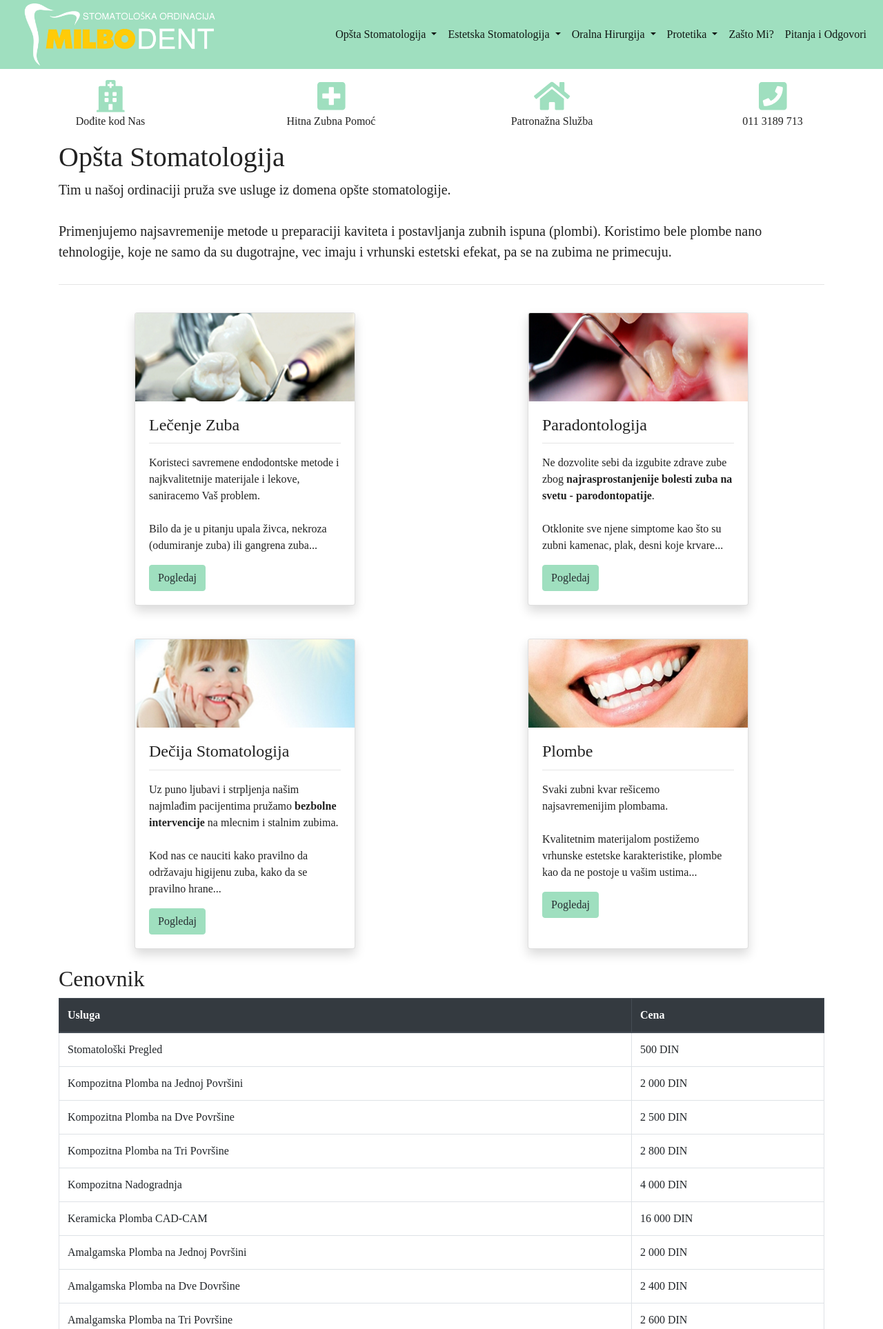
After one commit to aleksandar-galic/milbo_dent, a PHP site: page /views/opsta_stomatologija.view.php in a window 1280 px wide. The commit adds this page. Shown: the top 1927 px of the page at 69% size. Run offline with PHP 8.4, Linux system fonts and the light colour scheme; some web fonts are replaced.

Commit message:
feat: opsta stomatologija

```diff
--- a/routes.php
+++ b/routes.php
@@ -3,6 +3,8 @@
 $router->get('', 'views/index.view.php');
 
 // Opsta Stomatologija
+$router->get('opsta-stomatologija', 'views/opsta_stomatologija.view.php');
+
 $router->get('plombe', 'views/plombe.view.php');
 $router->get('lecenje-zuba', 'views/lecenje_zuba.view.php');
 $router->get('paradontologija', 'views/paradontologija.view.php');
--- /dev/null
+++ b/views/opsta_stomatologija.view.php
@@ -0,0 +1,142 @@
+<?php require ('partials/header.php'); ?>
+
+	<!-- About Section -->
+	<div class="container">
+		<div class="row">
+			<div class="col-12">
+				<h1>Opšta Stomatologija</h1>
+			</div>
+			<hr class="my-3">
+			<div class="col-12">
+				<p class="lead">
+					Tim u našoj ordinaciji pruža sve usluge iz domena opšte stomatologije.
+					<br><br>
+					Primenjujemo najsavremenije metode u preparaciji kaviteta i postavljanja zubnih ispuna (plombi). Koristimo <b>bele plombe</b> nano tehnologije, koje ne samo da su dugotrajne, vec imaju i vrhunski estetski efekat, pa se na zubima ne primecuju.
+				</p>
+			</div>
+		</div>
+		<hr class="my-3">
+	</div>
+
+	<!-- Cards -->
+	<div class="container-xl">
+		<div class="d-flex row justify-content-around">
+			<div class="card m-4 shadow" style="width: 20rem; height: auto;">
+				<img src="images/Opsta/lecenje_zuba.jpg" class="card-img-top" alt="..." style="height: 8rem;">
+				<div class="card-body">
+					<h4 class="card-title">Lečenje Zuba</h4>
+					<hr class="mt-0">
+					<p class="card-text">
+						Koristeci savremene endodontske metode i najkvalitetnije materijale i lekove, saniracemo Vaš problem.
+						<br><br>
+						Bilo da je u pitanju upala živca, nekroza (odumiranje zuba) ili gangrena zuba...
+					</p>
+					<a href="lecenje-zuba" class="btn btn-primary">Pogledaj</a>
+				</div>
+			</div>
+			<div class="card m-4 shadow" style="width: 20rem; height: auto;">
+				<img src="images/Opsta/paradontologija.jpg" class="card-img-top" alt="..." style="height: 8rem;">
+				<div class="card-body">
+					<h4 class="card-title">Paradontologija</h4>
+					<hr class="mt-0">
+					<p class="card-text">
+						Ne dozvolite sebi da izgubite zdrave zube zbog <b>najrasprostanjenije bolesti zuba na svetu - parodontopatije</b>.
+						<br><br>
+						Otklonite sve njene simptome kao što su zubni kamenac, plak, desni koje krvare...
+					</p>
+					<a href="paradontologija" class="btn btn-primary">Pogledaj</a>
+				</div>
+			</div>
+		</div>
+
+		<div class="d-flex row justify-content-around">
+			<div class="card m-4 shadow" style="width: 20rem; height: auto;">
+				<img src="images/Opsta/decija.jpg" class="card-img-top" alt="..." style="height: 8rem;">
+				<div class="card-body">
+					<h4 class="card-title">Dečija Stomatologija</h4>
+					<hr class="mt-0">
+					<p class="card-text">
+						Uz puno ljubavi i strpljenja našim najmlađim pacijentima pružamo <b>bezbolne intervencije</b> na mlecnim i stalnim zubima.
+						<br><br>
+						Kod nas ce nauciti kako pravilno da održavaju higijenu zuba, kako da se pravilno hrane...
+					</p>
+					<a href="decija-stomatologija" class="btn btn-primary">Pogledaj</a>
+				</div>
+			</div>
+			<div class="card m-4 shadow" style="width: 20rem; height: auto;">
+				<img src="images/Opsta/restauracija.jpg" class="card-img-top" alt="..." style="height: 8rem;">
+				<div class="card-body">
+					<h4 class="card-title">Plombe</h4>
+					<hr class="mt-0">
+					<p class="card-text">
+						Svaki zubni kvar rešicemo najsavremenijim plombama.
+						<br><br>
+						Kvalitetnim materijalom postižemo vrhunske estetske karakteristike, plombe kao da ne postoje u vašim ustima...
+					</p>
+					<a href="plombe" class="btn btn-primary">Pogledaj</a>
+				</div>
+			</div>
+		</div>
+	</div>
+
+	<!-- Cenovnik -->
+	<div class="container">
+		<h2>Cenovnik</h2>
+		<table class="table table-bordered">
+			<thead class="thead-dark">
+				<tr>
+					<th scope="col">Usluga</th>
+					<th scope="col">Cena</th>
+				</tr>
+			</thead>
+			<tbody>
+				<tr>
+					<td>Stomatološki Pregled</td>
+					<td>500 DIN</td>
+				</tr>
+				<tr>
+					<td>Kompozitna Plomba na Jednoj Površini</td>
+					<td>2 000 DIN</td>
+				</tr>
+				<tr>
+					<td>Kompozitna Plomba na Dve Površine</td>
+					<td>2 500 DIN</td>
+				</tr>
+				<tr>
+					<td>Kompozitna Plomba na Tri Površine</td>
+					<td>2 800 DIN</td>
+				</tr>
+				<tr>
+					<td>Kompozitna Nadogradnja</td>
+					<td>4 000 DIN</td>
+				</tr>
+				<tr>
+					<td>Keramicka Plomba CAD-CAM</td>
+					<td>16 000 DIN</td>
+				</tr>
+				<tr>
+					<td>Amalgamska Plomba na Jednoj Površini</td>
+					<td>2 000 DIN</td>
+				</tr>
+				<tr>
+					<td>Amalgamska Plomba na Dve Dovršine</td>
+					<td>2 400 DIN</td>
+				</tr>
+				<tr>
+					<td>Amalgamska Plomba na Tri Površine</td>
+					<td>2 600 DIN</td>
+				</tr>
+				<tr>
+					<td>Terapija Dubokog Karijesa u Jednoj Seansi</td>
+					<td>500 DIN</td>
+				</tr>
+				<tr>
+					<td>Terapija Dubokog Karijesa u Više Seansi</td>
+					<td>1 000 DIN</td>
+				</tr>
+			</tbody>
+		</table>
+		<hr class="my-4">
+	</div>
+
+<?php require ('partials/footer.php'); ?>
```
Also changed, not shown: images/Opsta/decija.jpg (added), images/Opsta/lecenje_zuba.jpg (added), images/Opsta/paradontologija.jpg (added), images/Opsta/restauracija.jpg (added).
